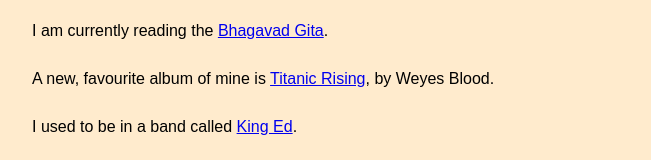
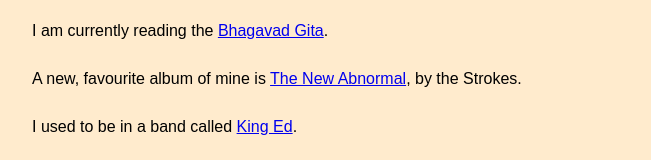
Before and after one commit to emmanuelfonseca/emmanuelfonseca.github.io, a plain HTML site: page sections/misc.html in a window 1280 px wide. Shown: the part 160-320 px from the top of the page, without its empty margins (308-959 px from the left). Drawn offline with Linux system fonts and the light colour scheme.

Commit message:
changed current favorite album.

```diff
--- a/sections/misc.html
+++ b/sections/misc.html
@@ -24,7 +24,7 @@
         <a href="https://en.wikipedia.org/wiki/Bhagavad_Gita">Bhagavad Gita</a>.
     </p>
     <p align="left">A new, favourite album of mine is
-        <a href="https://en.wikipedia.org/wiki/Titanic_Rising">Titanic Rising</a>, by Weyes Blood.</p>
+        <a href="https://en.wikipedia.org/wiki/The_New_Abnormal">The New Abnormal</a>, by the Strokes.</p>
     <p align="left">I used to be in a band called
         <a href="https://kinged.bandcamp.com">King Ed</a>.</p>
 </div>
```
